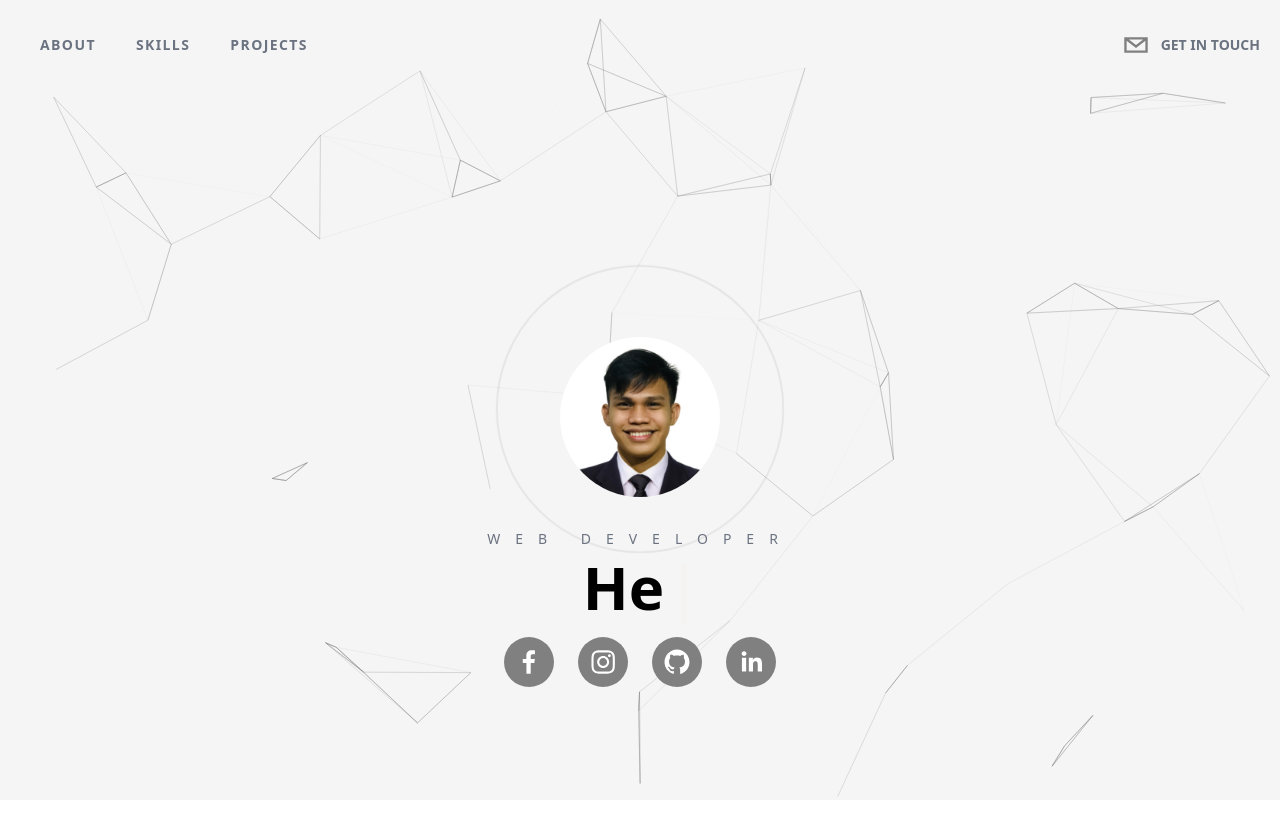
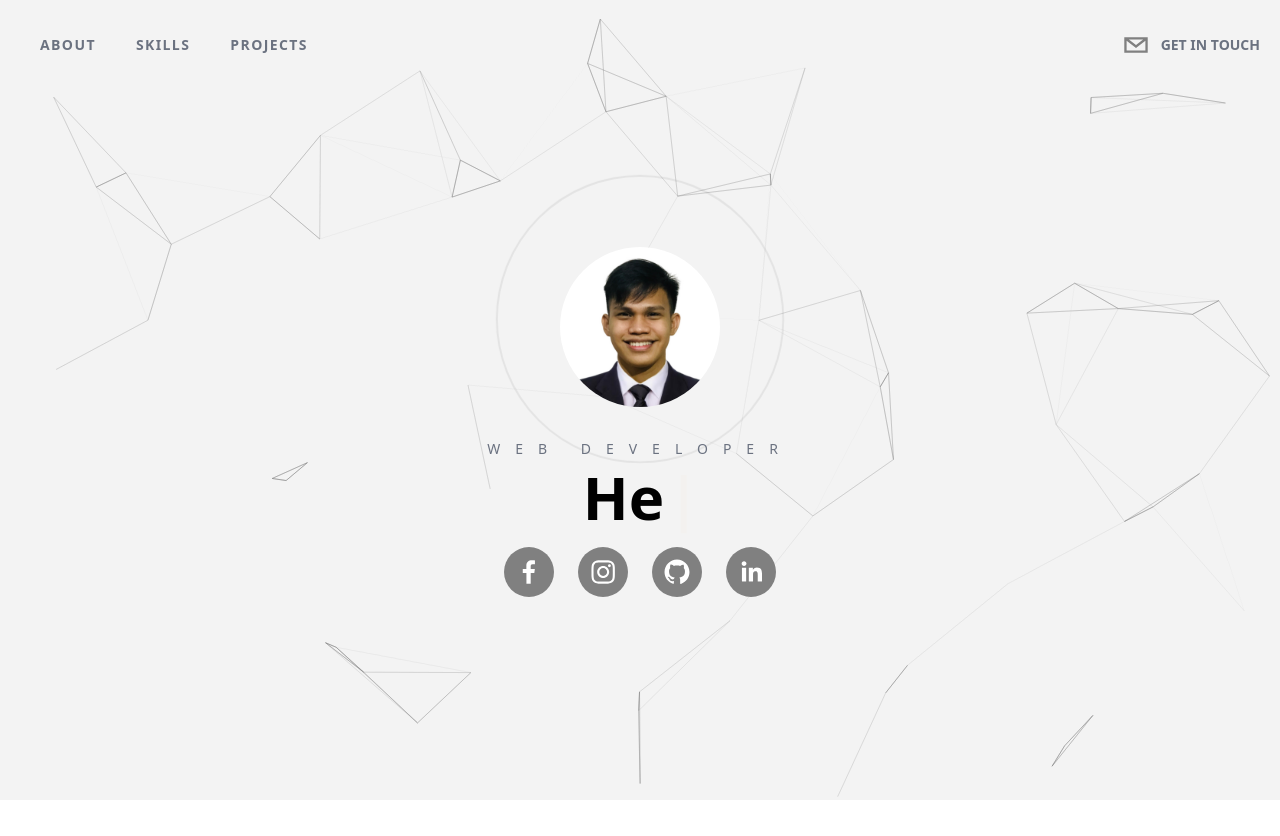
Before and after one commit to Joshlanuevo/web-portfolio, a Next.js app: page / in a window 1280 px wide. Shown: the top 836 px of the page. After the commit the page ends 800 px from the top, so only its background shows below. Built offline with nearby package versions, Linux system fonts and the light colour scheme.

Commit message:
Update index.js

```diff
--- a/pages/index.js
+++ b/pages/index.js
@@ -1,21 +1,27 @@
 import Head from 'next/head';
+import About from '../components/About';
 import Header from '../components/Header';
 import Hero from '../components/Hero';
 
 export default function Home() {
   return (
-    <div className='h-screen'>
+    <div className='h-screen bg-[#f3f3f3] snap-y snap-mandatory overflow-y-scroll
+    overflow-x-hidden z-0'>
       <Head>
         <title>Josh Ivan</title>
         <link rel="icon" href="https://cdn-icons-png.flaticon.com/512/3242/3242257.png" />
       </Head>
 
-      <div className='bg-[#F5F5F5] h-screen'>
+      <div className=''>
         {/* Header */}
           <Header />
         {/* Hero */}
-        <section>
+        <section id='hero' className='snap-start'>
           <Hero />
+        </section>
+        {/* About */}
+        <section id='about' className='snap-center'>
+          <About />
         </section>
       </div>
     </div>
```
